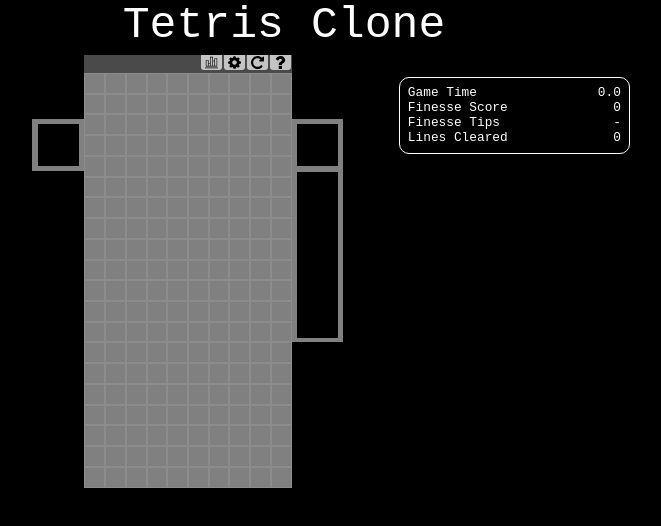
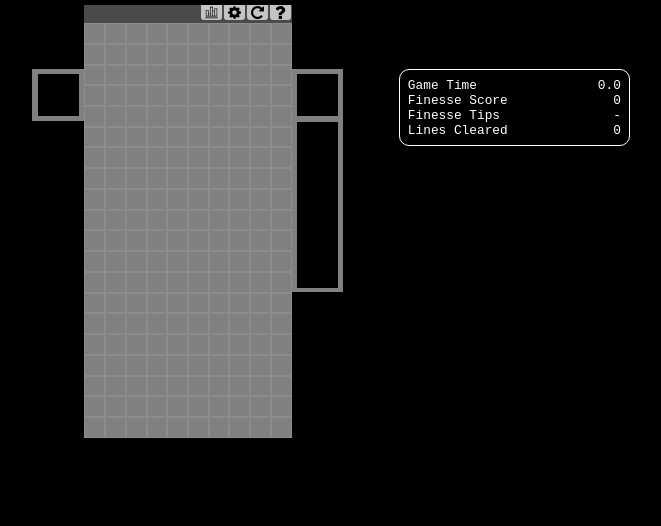
Before and after one commit to ambmdusd/ambmdusd.github.io, a plain HTML site: page index.html in a window 1280 px wide. Shown: the whole page, without its empty margins (356-1017 px from the left). Drawn offline with Linux system fonts and the light colour scheme.

Commit message:
Update index.html

```diff
--- a/index.html
+++ b/index.html
@@ -8,7 +8,6 @@
 <body onload="setup();">
     <div id="page-area-container">
         <div id="page-area">
-            <div class="title">Tetris Clone</div>
             <div id="play-area">
                 <div class="game"></div>
             </div>
```
